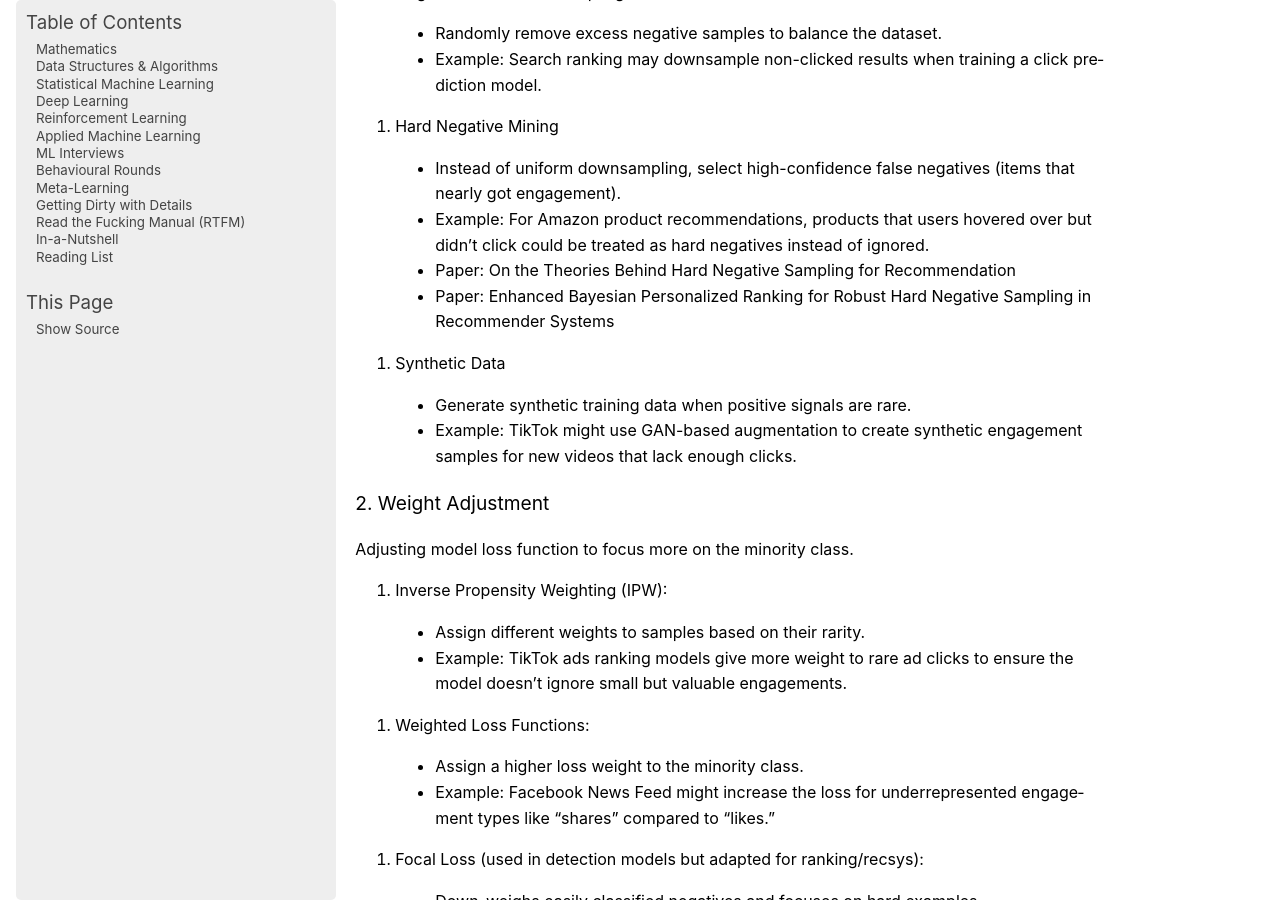
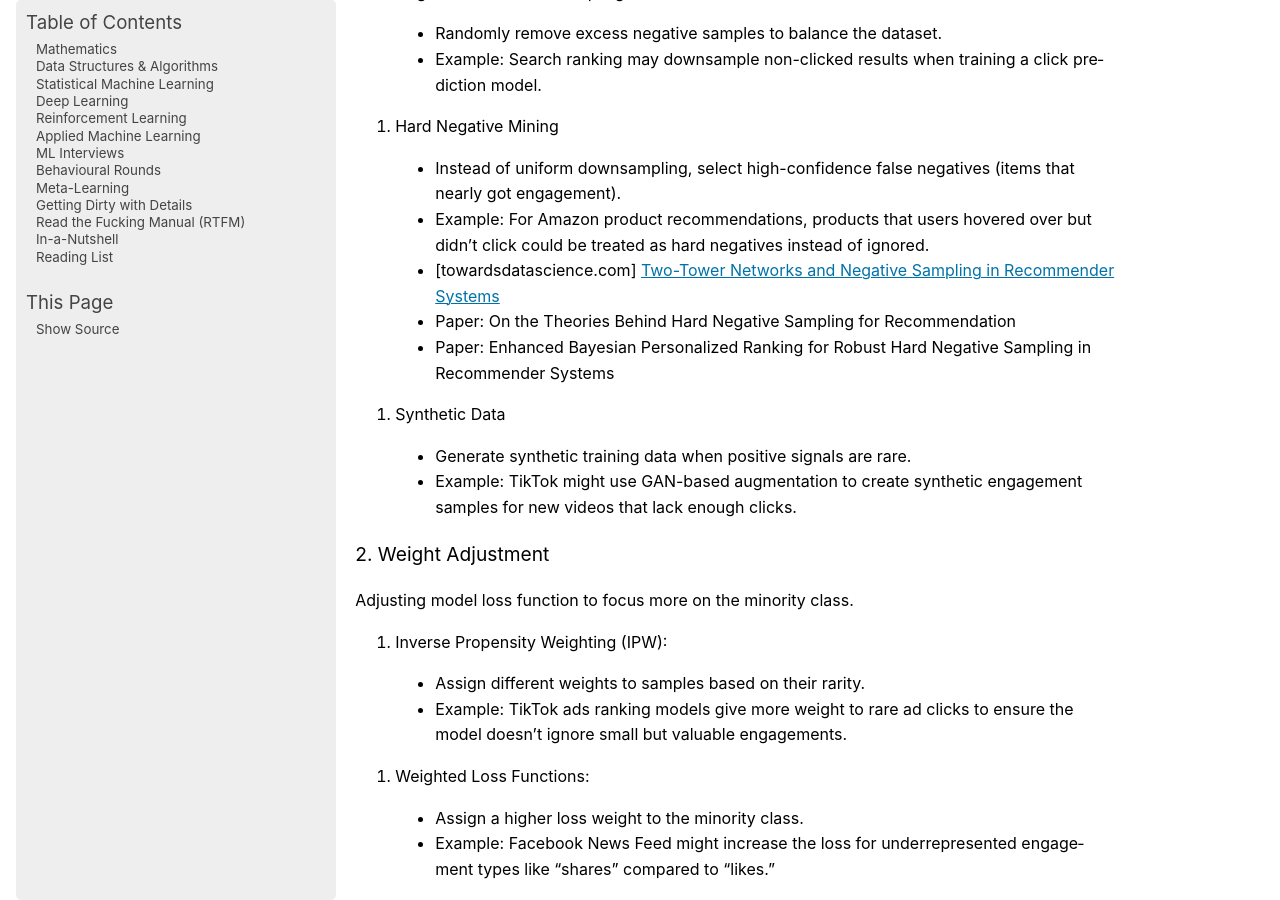
Before and after one commit to uselesstechjunks/leetcode, a Sphinx documentation site: the page built from docs/source/applied/practical/data.rst, in a window 1280 px wide and 900 px high, scrolled down 1480 px. Built offline with Sphinx 7.4.7, drawn with Linux system fonts in a browser that asks for light colours; pages that are not in the unit, such as notebooks, are missing from menus.

Commit message:
Update data.rst

```diff
--- a/docs/source/applied/practical/data.rst
+++ b/docs/source/applied/practical/data.rst
@@ -27,6 +27,7 @@ Adjusting the data distribution during training.
 
 	- Instead of uniform downsampling, select high-confidence false negatives (items that nearly got engagement).
 	- Example: For Amazon product recommendations, products that users hovered over but didn’t click could be treated as hard negatives instead of ignored.
+	- [towardsdatascience.com] `Two-Tower Networks and Negative Sampling in Recommender Systems <https://towardsdatascience.com/two-tower-networks-and-negative-sampling-in-recommender-systems-fdc88411601b/>`_
 	- Paper: On the Theories Behind Hard Negative Sampling for Recommendation
 	- Paper: Enhanced Bayesian Personalized Ranking for Robust Hard Negative Sampling in Recommender Systems
 #. Synthetic Data
```
